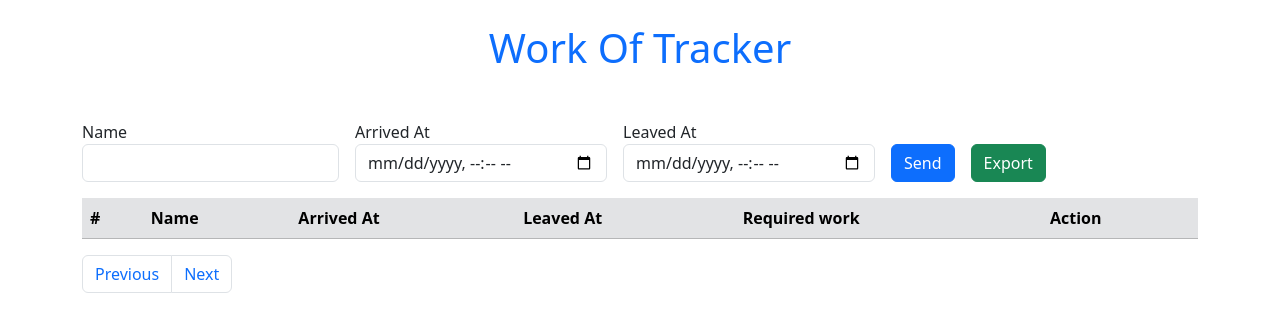
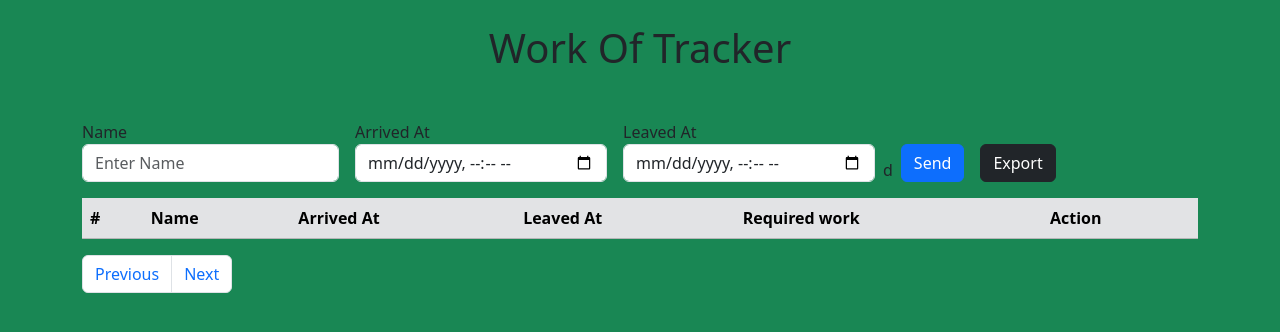
Before and after one commit to abdullaevaxror/Work-of-tracker, a PHP site: page / in a window 1280 px wide. Shown: the top 332 px of the page. Run offline with PHP 8.4, Linux system fonts and the light colour scheme; data that the repository does not hold is empty.

Commit message:
Work of Trakcer

```diff
--- a/view.php
+++ b/view.php
@@ -1,5 +1,6 @@
 <!doctype html>
 <html lang="en">
+
 <head>
     <meta charset="UTF-8">
     <meta name="viewport"
@@ -8,15 +9,16 @@
     <title>Work Of Tracker</title>
     <link rel="stylesheet" href="https://cdn.jsdelivr.net/npm/bootstrap@5.3.3/dist/css/bootstrap.min.css">
 </head>
-<body class="">
-<div class="container">
-    <h1 class="text-primary text-center mt-4">Work Of Tracker</h1>
+
+<body class="bg-success">
+    <div class="container bg-success">
+        <h1 class="text text-center mt-4">Work Of Tracker</h1>
         <div class="row align-items-end my-3">
             <div class="col">
                 <form method="post" class="row g-3 mt-3 align-items-end">
-                <div class="col-auto">
+                    <div class="col-auto bg-success">
                         <label for="name">Name</label>
-                    <input type="text" name="name" class="form-control" id="name">
+                        <input type="text" name="name" class="form-control" id="name" placeholder="Enter Name">
                     </div>
                     <div class="col-auto">
                         <label for="arrived_at">Arrived At</label>
@@ -26,13 +28,13 @@
                         <label for="leaved_at">Leaved At</label>
                         <input type="datetime-local" name="leaved_at" class="form-control" id="leaved_at">
                     </div>
-
+                    d
                     <div class="col-auto">
                         <button type="submit" class="btn btn-primary">Send</button>
                     </div>
 
                     <div class="col-auto">
-                    <button form="export" type="submit" class="btn btn-success">Export</button>
+                        <button form="export" type="submit" class="btn btn-dark">Export</button>
                     </div>
 
                 </form>
@@ -43,7 +45,7 @@
 
             </div>
         </div>
-    <table class="table table-primary table-hover">
+        <table class="table table-success table-hover">
             <thead>
                 <tr class="table-secondary">
                     <th scope="col">#</th>
@@ -80,7 +82,7 @@
                 $disabled = $currentPage == 1 ? "disabled" : "";
 
                 ?>
-            <li class="page-item <?=$disabled?>"><a class="page-link" href="#">Previous</a></li>
+                <li class="page-item <?= $disabled ?>"><a class="page-link" href="#">Previous</a></li>
                 <?php
                 $pageCount = $workDay->calculatePageCount();
                 for ($page = 1; $page <= $pageCount; $page++) {
@@ -96,5 +98,5 @@
 
 
 </body>
+
 </html>
-<!-- bg-warning-subtle -->
```
Lines whose indentation alone changed are shown as unchanged.
